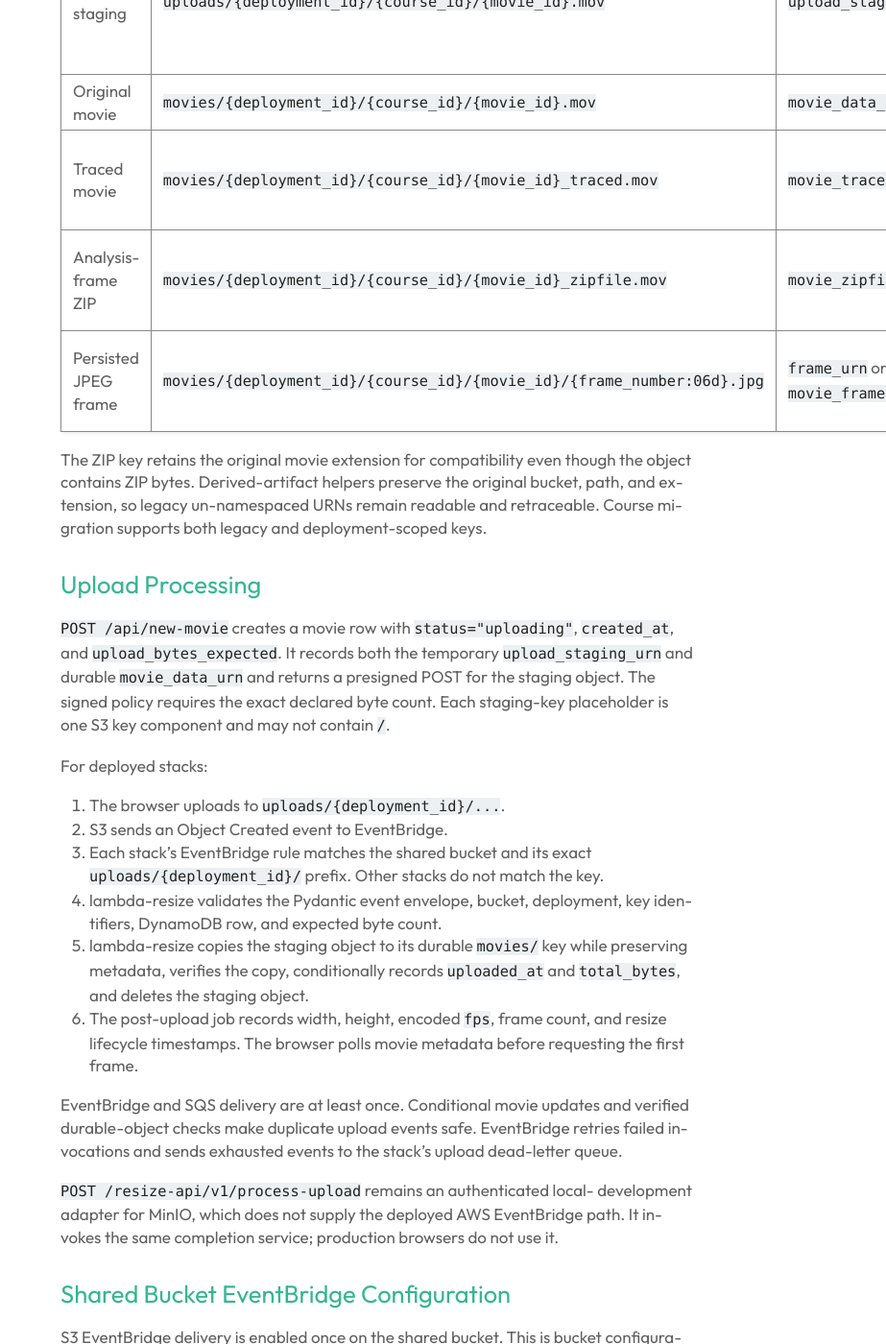
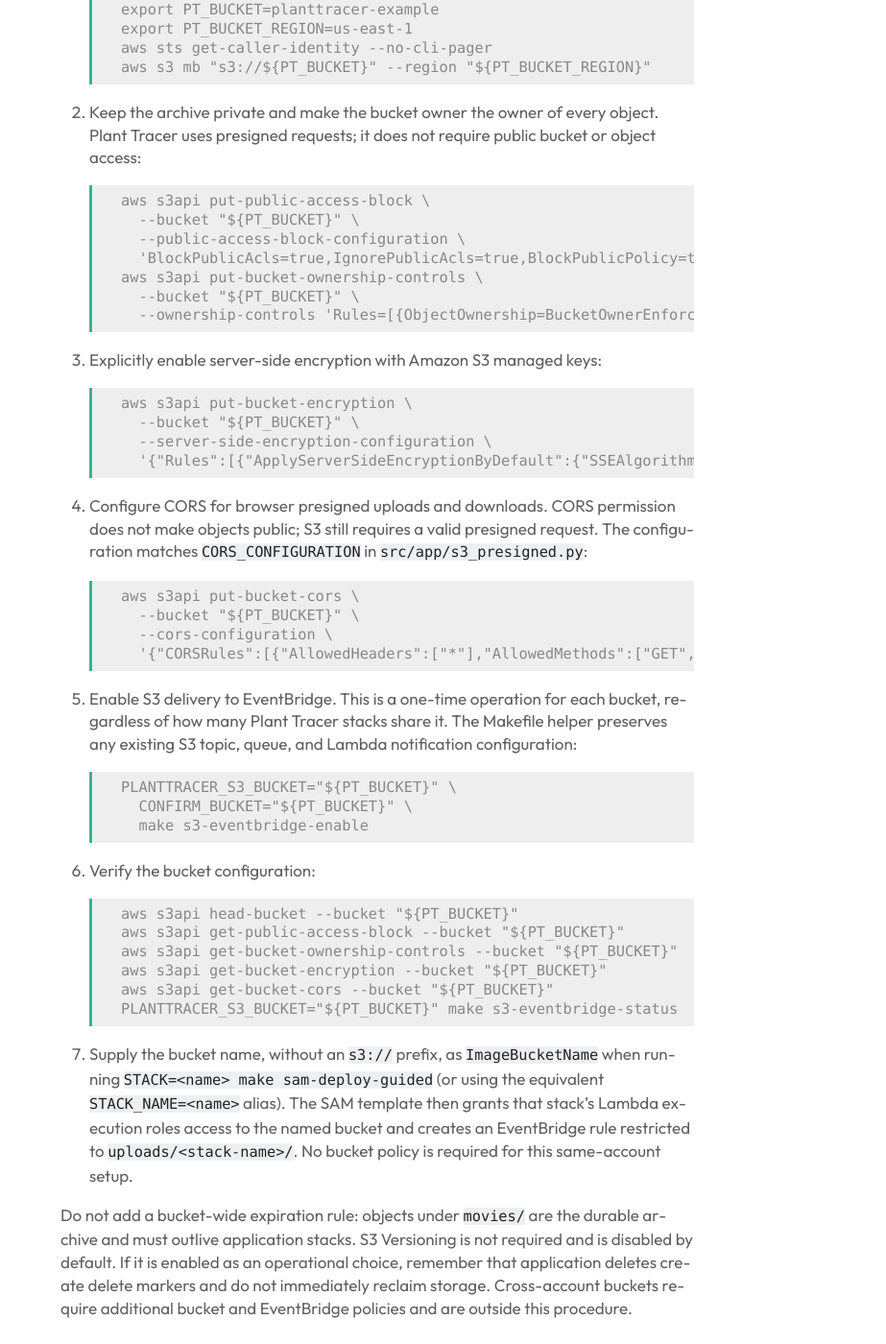
Before and after one commit to Plant-Tracer/webapp, a Sphinx documentation site: the page built from docs/Development/S3.rst, in a window 1280 px wide and 1400 px high, scrolled down 1168 px. Shown: the whole window at 96% size, without its empty margins (357-1280 px from the left). Built offline with Sphinx 7.4.7, drawn with Linux system fonts in a browser that asks for light colours; the version number is read from the project's files by our own code; some of the changed text lies outside the part shown.

```diff
--- a/docs/Development/S3.rst
+++ b/docs/Development/S3.rst
@@ -29,6 +29,97 @@ The runtime bucket is supplied to the stack; ``template.yaml`` does not create
 or delete it. DynamoDB stores complete S3 URNs so existing rows remain readable
 when they refer to an older bucket or object layout.
 
+Creating a Runtime Movie Bucket
+~~~~~~~~~~~~~~~~~~~~~~~~~~~~~~~
+
+The following procedure creates a new runtime movie archive for stacks in the
+same AWS account and region. Bucket names are globally unique. Use a
+project-specific bucket name and the region in which the Plant Tracer stacks
+run; an S3 bucket sends its events to EventBridge in that same region.
+
+1. Load the AWS environment, choose the bucket name and region, verify the
+   active AWS identity, and create the bucket:
+
+   .. code-block:: console
+
+      source .envrc
+      export PT_BUCKET=planttracer-example
+      export PT_BUCKET_REGION=us-east-1
+      aws sts get-caller-identity --no-cli-pager
+      aws s3 mb "s3://${PT_BUCKET}" --region "${PT_BUCKET_REGION}"
+
+2. Keep the archive private and make the bucket owner the owner of every
+   object. Plant Tracer uses presigned requests; it does not require public
+   bucket or object access:
+
+   .. code-block:: console
+
+      aws s3api put-public-access-block \
+        --bucket "${PT_BUCKET}" \
+        --public-access-block-configuration \
+        'BlockPublicAcls=true,IgnorePublicAcls=true,BlockPublicPolicy=true,RestrictPublicBuckets=true'
+      aws s3api put-bucket-ownership-controls \
+        --bucket "${PT_BUCKET}" \
+        --ownership-controls 'Rules=[{ObjectOwnership=BucketOwnerEnforced}]'
+
+3. Explicitly enable server-side encryption with Amazon S3 managed keys:
+
+   .. code-block:: console
+
+      aws s3api put-bucket-encryption \
+        --bucket "${PT_BUCKET}" \
+        --server-side-encryption-configuration \
+        '{"Rules":[{"ApplyServerSideEncryptionByDefault":{"SSEAlgorithm":"AES256"}}]}'
+
+4. Configure CORS for browser presigned uploads and downloads. CORS permission
+   does not make objects public; S3 still requires a valid presigned request.
+   The configuration matches ``CORS_CONFIGURATION`` in
+   ``src/app/s3_presigned.py``:
+
+   .. code-block:: console
+
+      aws s3api put-bucket-cors \
+        --bucket "${PT_BUCKET}" \
+        --cors-configuration \
+        '{"CORSRules":[{"AllowedHeaders":["*"],"AllowedMethods":["GET","POST","PUT","DELETE"],"AllowedOrigins":["*"],"MaxAgeSeconds":3600}]}'
+
+5. Enable S3 delivery to EventBridge. This is a one-time operation for each
+   bucket, regardless of how many Plant Tracer stacks share it. The Makefile
+   helper preserves any existing S3 topic, queue, and Lambda notification
+   configuration:
+
+   .. code-block:: console
+
+      PLANTTRACER_S3_BUCKET="${PT_BUCKET}" \
+        CONFIRM_BUCKET="${PT_BUCKET}" \
+        make s3-eventbridge-enable
+
+6. Verify the bucket configuration:
+
+   .. code-block:: console
+
+      aws s3api head-bucket --bucket "${PT_BUCKET}"
+      aws s3api get-public-access-block --bucket "${PT_BUCKET}"
+      aws s3api get-bucket-ownership-controls --bucket "${PT_BUCKET}"
+      aws s3api get-bucket-encryption --bucket "${PT_BUCKET}"
+      aws s3api get-bucket-cors --bucket "${PT_BUCKET}"
+      PLANTTRACER_S3_BUCKET="${PT_BUCKET}" make s3-eventbridge-status
+
+7. Supply the bucket name, without an ``s3://`` prefix, as ``ImageBucketName``
+   when running ``STACK=<name> make sam-deploy-guided`` (or using the
+   equivalent ``STACK_NAME=<name>`` alias). The SAM template then
+   grants that stack's Lambda execution roles access to the named bucket and
+   creates an EventBridge rule restricted to
+   ``uploads/<stack-name>/``. No bucket policy is required for this
+   same-account setup.
+
+Do not add a bucket-wide expiration rule: objects under ``movies/`` are the
+durable archive and must outlive application stacks. S3 Versioning is not
+required and is disabled by default. If it is enabled as an operational choice,
+remember that application deletes create delete markers and do not immediately
+reclaim storage. Cross-account buckets require additional bucket and
+EventBridge policies and are outside this procedure.
+
 Current Object Layout
 ~~~~~~~~~~~~~~~~~~~~~
 
@@ -36,6 +127,11 @@ Current Object Layout
 keys. Application code must use the templates in ``src/app/constants.py`` and
 the formatting helpers in ``src/app/s3_presigned.py`` rather than reconstruct
 paths from this page.
+
+Current keys are namespaced by deployment. Legacy un-namespaced keys remain
+readable through the complete S3 URNs stored in DynamoDB.
+
+The resulting objects are:
 
 .. list-table::
    :header-rows: 1
@@ -78,8 +174,7 @@ Upload Processing
 ``created_at``, and ``upload_bytes_expected``. It records both the temporary
 ``upload_staging_urn`` and durable ``movie_data_urn`` and returns a presigned
 POST for the staging object. The signed policy requires the exact declared byte
-count. Each staging-key placeholder is one S3 key component and may not contain
-``/``.
+count.
 
 For deployed stacks:
 
@@ -131,20 +226,6 @@ Updating an S3 notification configuration replaces the complete configuration.
 ``etc/s3_upload_trigger.py`` therefore reads and preserves existing topic,
 queue, and Lambda destinations, adds ``EventBridgeConfiguration``, then reads
 the bucket again to verify the change.
-
-Deployed Workflow Verification
-~~~~~~~~~~~~~~~~~~~~~~~~~~~~~~
-
-After deploying a stack, authenticate with ``aws sso login`` and run:
-
-.. code-block:: console
-
-   AWS_PROFILE=planttracer-admin AWS_REGION=us-east-1 \
-     make sam-deployed-workflow-test
-
-The target creates a deployment-test movie, uploads it through the deployed
-presigned POST, verifies S3-to-EventBridge processing and tracing, then removes
-the test movie on success. It always revokes the temporary API key it creates.
 
 Metadata Stored with Original Movies
 ~~~~~~~~~~~~~~~~~~~~~~~~~~~~~~~~~~~~
```
Also changed, not shown: docs/Development/LambdaWebMigration.rst (+39 -24 lines), 5 other files.
